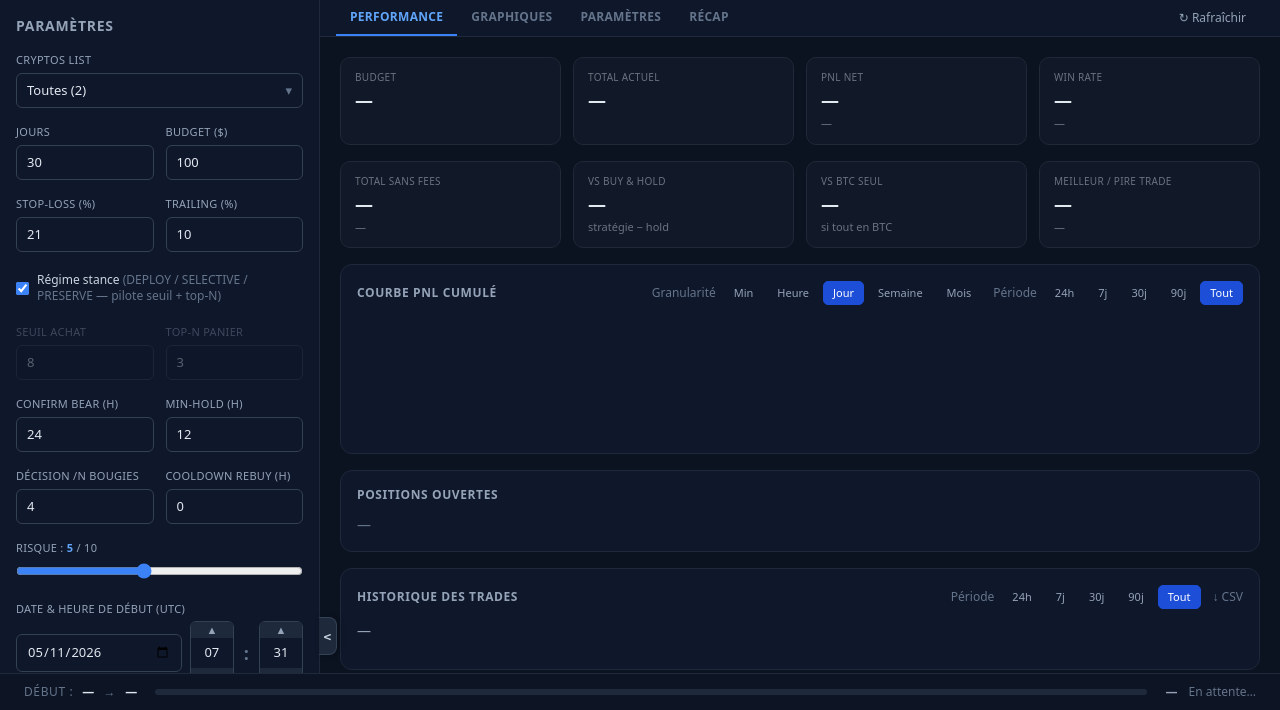
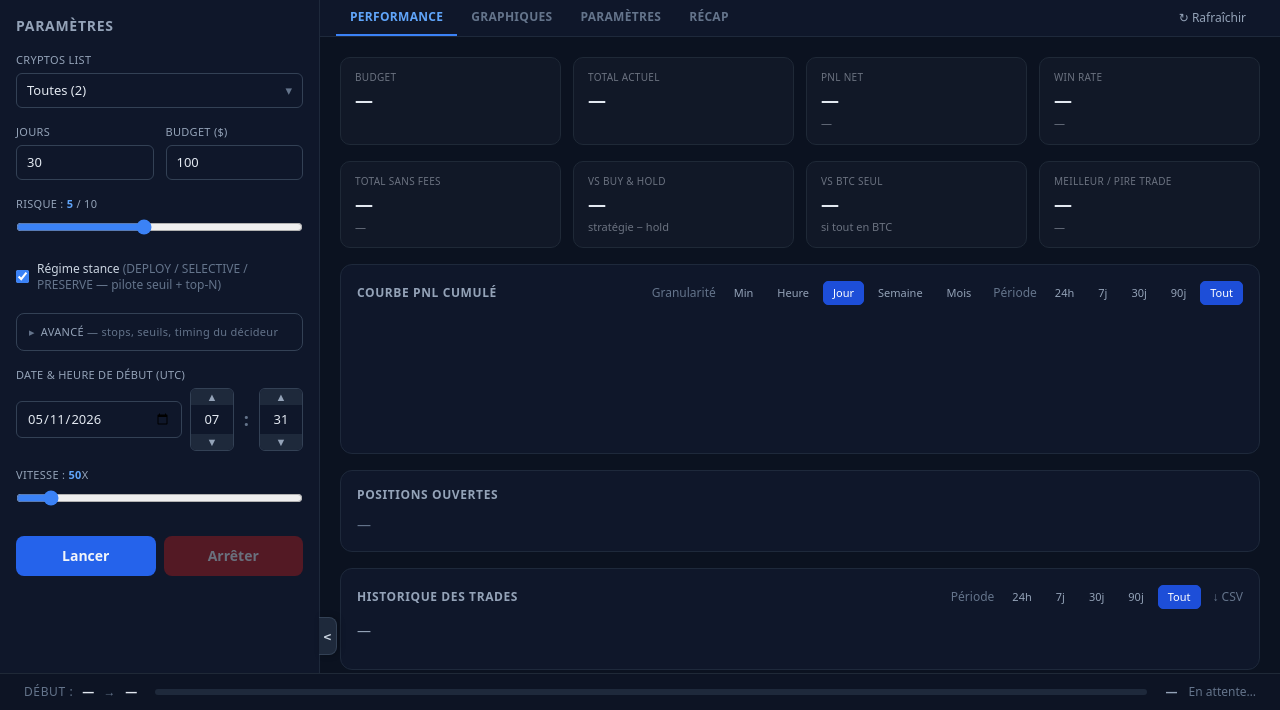
Before and after one commit to HugoCambier/HelloCrypto, a Flask app: page /backtest in a window 1280 px wide. Shown: the part 90-800 px from the top of the page. Run offline with Flask 3, Linux system fonts and the light colour scheme; data that the repository does not hold is empty; some libraries are stand-ins or nearby versions.

Commit message:
refactor(ui): épure les panneaux paramètres
Backtest : stops / seuils / timing du décideur (stop-loss, trailing, seuil
achat, top-N, confirm-bear, min-hold, décision/N, cooldown) repliés dans un
accordéon "Avancé". Le panneau ne montre par défaut que le setup du run
(cryptos, jours, budget, risque, stance, date, vitesse). Aucune valeur par
défaut ni param envoyé ne change — le sweep fin reste le rôle de make bench.

Nouveau run : Stop-loss / Trailing ne sont plus redemandés, ils héritent de
config.json (cohérence : un run reflète la config live).

Co-Authored-By: Claude Opus 4.8 (1M context) <noreply@anthropic.com>

```diff
--- a/templates/backtest.html
+++ b/templates/backtest.html
@@ -17,6 +17,12 @@
     .fld { width: 100%; padding: 7px 10px; font-size: 13px; background: #0f172a; border: 1px solid #334155; border-radius: 6px; color: #e2e8f0; }
     .fld:focus { outline: none; border-color: #3b82f6; }
     .lbl { font-size: 11px; color: #94a3b8; margin-bottom: 4px; display: block; letter-spacing: .3px; text-transform: uppercase; }
+    .bt-adv { border: 1px solid #334155; border-radius: 8px; padding: 0 12px; }
+    .bt-adv > summary { cursor: pointer; list-style: none; padding: 10px 0; font-size: 11px; color: #94a3b8; letter-spacing: .3px; text-transform: uppercase; user-select: none; }
+    .bt-adv > summary::-webkit-details-marker { display: none; }
+    .bt-adv > summary::before { content: '▸'; display: inline-block; margin-right: 6px; color: #64748b; transition: transform .15s ease; }
+    .bt-adv[open] > summary::before { transform: rotate(90deg); }
+    .bt-adv[open] { padding-bottom: 12px; }
 
     .spinbox { display: flex; flex-direction: column; align-items: stretch; width: 44px; border: 1px solid #334155; border-radius: 6px; overflow: hidden; background: #0f172a; user-select: none; }
     .spin-btn { padding: 1px 0; background: #1e293b; color: #94a3b8; font-size: 11px; line-height: 14px; border: 0; cursor: pointer; font-weight: 700; }
@@ -170,9 +176,9 @@
         <div><label class="lbl">Budget ($)</label><input class="fld" type="number" id="bt-budget" value="{{ cfg_defaults.budget }}" min="100"></div>
       </div>
 
-      <div class="grid grid-cols-2 gap-3">
-        <div><label class="lbl">Stop-loss (%)</label><input class="fld" type="number" id="bt-sl" value="{{ cfg_defaults.stop_loss_pct }}"></div>
-        <div><label class="lbl">Trailing (%)</label><input class="fld" type="number" id="bt-ts" value="{{ cfg_defaults.trailing_stop_pct }}"></div>
+      <div>
+        <label class="lbl">Risque : <span id="bt-risk-val" class="text-blue-400 font-bold">{{ cfg_defaults.risk_level }}</span> / 10</label>
+        <input class="w-full accent-blue-500" type="range" id="bt-risk" min="1" max="10" value="{{ cfg_defaults.risk_level }}" oninput="document.getElementById('bt-risk-val').textContent = this.value">
       </div>
 
       <div class="flex items-center gap-2 py-1">
@@ -180,6 +186,14 @@
         <label for="bt-stance" class="text-xs text-slate-300 cursor-pointer select-none">
           Régime stance <span class="text-slate-500">(DEPLOY / SELECTIVE / PRESERVE — pilote seuil + top-N)</span>
         </label>
+      </div>
+
+      <details class="bt-adv">
+        <summary>Avancé <span class="text-slate-500 normal-case">— stops, seuils, timing du décideur</span></summary>
+        <div class="space-y-3">
+          <div class="grid grid-cols-2 gap-3">
+            <div><label class="lbl">Stop-loss (%)</label><input class="fld" type="number" id="bt-sl" value="{{ cfg_defaults.stop_loss_pct }}"></div>
+            <div><label class="lbl">Trailing (%)</label><input class="fld" type="number" id="bt-ts" value="{{ cfg_defaults.trailing_stop_pct }}"></div>
           </div>
 
           <div class="grid grid-cols-2 gap-3" id="bt-stance-manual">
@@ -208,11 +222,8 @@
               <input class="fld" type="number" id="bt-rebuy-cd" value="0" min="0" max="240" step="1">
             </div>
           </div>
-
-      <div>
-        <label class="lbl">Risque : <span id="bt-risk-val" class="text-blue-400 font-bold">{{ cfg_defaults.risk_level }}</span> / 10</label>
-        <input class="w-full accent-blue-500" type="range" id="bt-risk" min="1" max="10" value="{{ cfg_defaults.risk_level }}" oninput="document.getElementById('bt-risk-val').textContent = this.value">
         </div>
+      </details>
 
       <div>
         <label class="lbl">Date &amp; heure de début (UTC)</label>
--- a/templates/index.html
+++ b/templates/index.html
@@ -343,12 +343,6 @@
             <button type="button" class="cstep" onclick="_nudgeCycle(60)" title="+1h">+1h</button>
           </div>
           <p id="nr-cycle-hint" class="text-[11px] text-slate-500 mt-1.5"></p>
-        </div>
-
-        <!-- Stops -->
-        <div class="grid grid-cols-2 gap-3">
-          <div><label class="lbl">Stop-loss (%)</label><input class="fld" type="number" id="nr-sl" min="1" max="50" value="10"></div>
-          <div><label class="lbl">Trailing (%)</label><input class="fld" type="number" id="nr-ts" min="1" max="50" value="5"></div>
         </div>
 
         <!-- Risk -->
```
Also changed, not shown: hellocrypto/deciders.py (+13 -0 lines), static/js/main.js (+5 -5 lines). Lines whose indentation alone changed are shown as unchanged.
